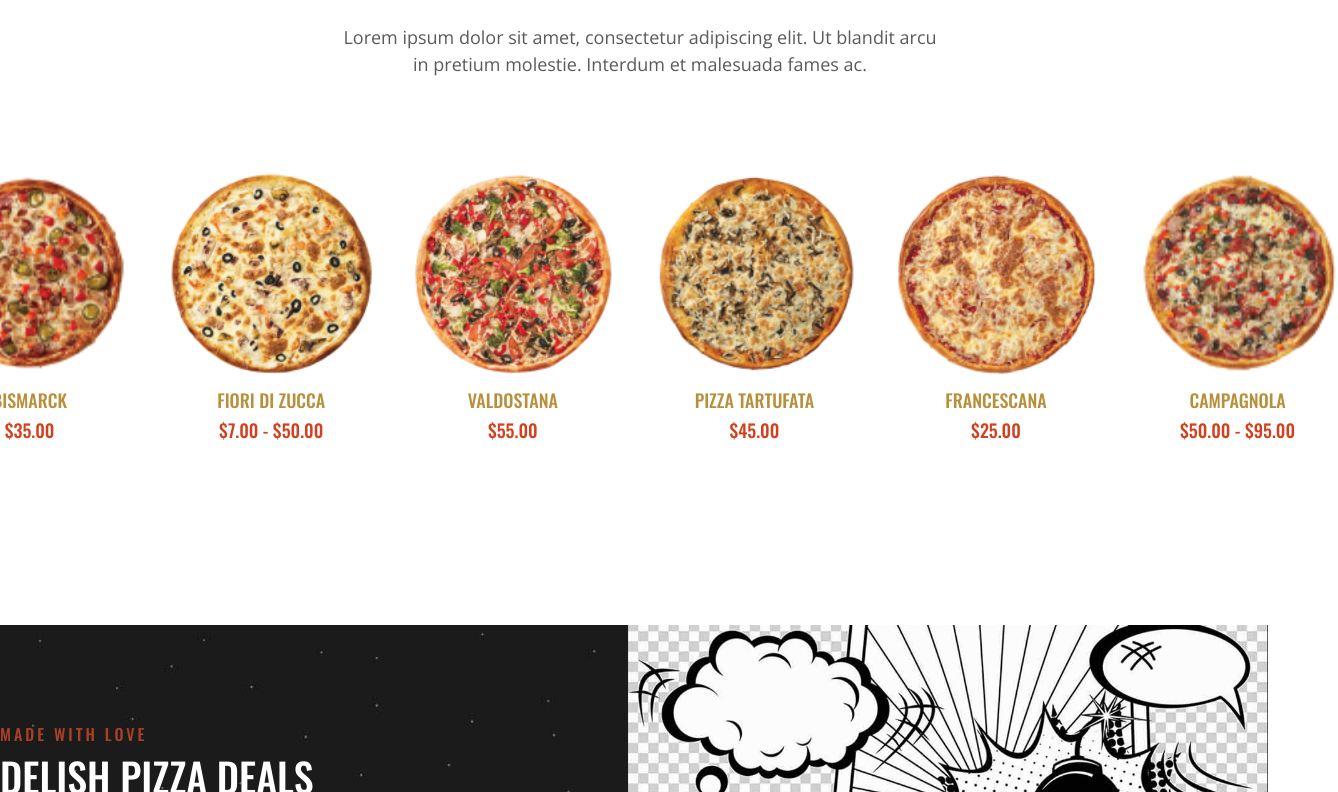
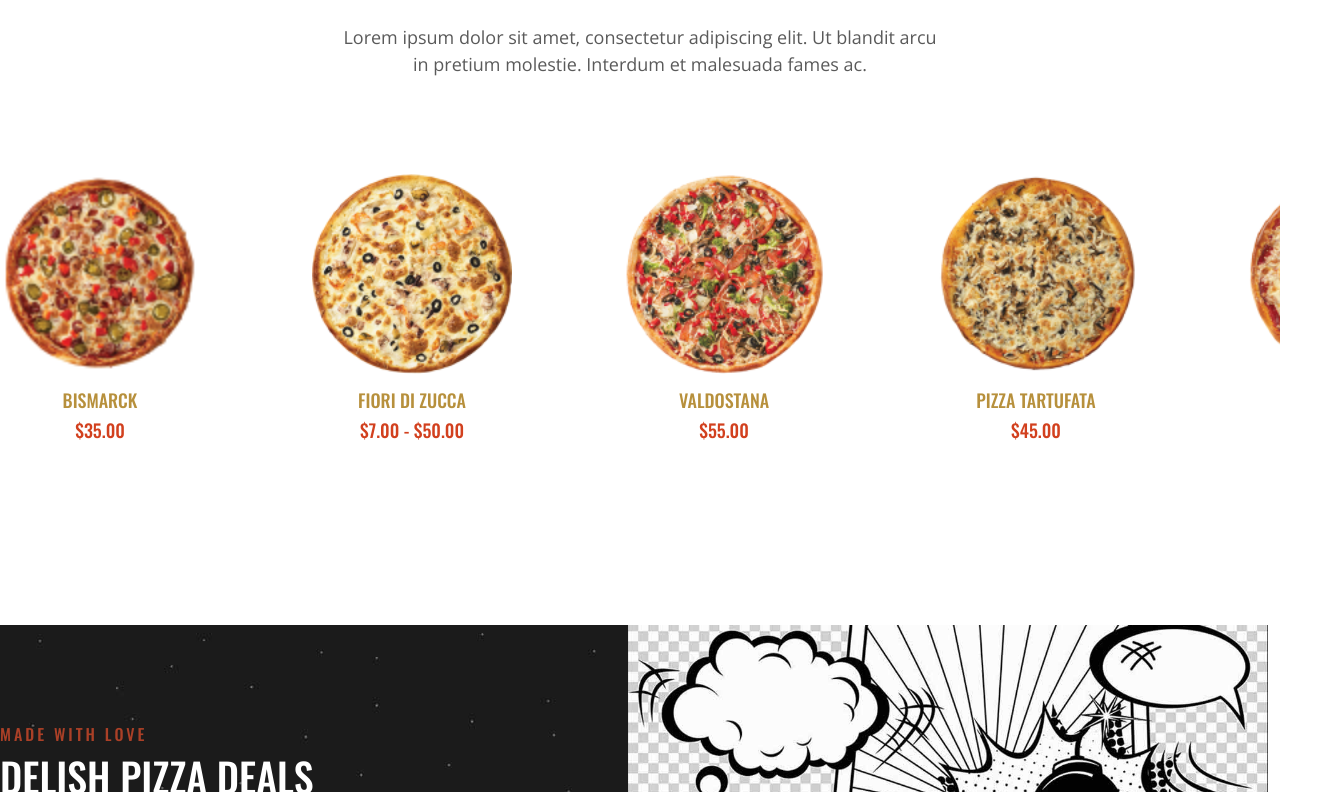
Before and after one commit to Lip-7/proj-html-vuejs, a Vue app: page / in a window 1280 px wide. Shown: the part 3268-4060 px from the top of the page, 1338 px wide, since content can reach past the window. Built offline with nearby package versions, Linux system fonts and the light colour scheme; a web font is replaced by a local one.

Commit message:
done pizza carusel male

```diff
--- a/src/components/MainInnerComponents/PizzaMenu/PizzaMenu.vue
+++ b/src/components/MainInnerComponents/PizzaMenu/PizzaMenu.vue
@@ -5,7 +5,7 @@
         <h2>the best pizza menu in town</h2>
         <p class="lorem">Lorem ipsum dolor sit amet, consectetur adipiscing elit. Ut blandit arcu in pretium molestie. Interdum et malesuada fames ac.</p>
     </div>
-    <div class="pizzaCarusel pb-5 pt-5 mt-5 d-flex overflow-hidden justify-content-between" ref="pizzaSlider" @mousemove="dragging" @mousedown="() => this.isDragging = true">
+    <div class="pizzaCarusel pb-5 pt-5 mt-5 d-flex overflow-hidden" ref="pizzaSlider" @mousemove="dragging" @mousedown="() => this.isDragging = true">
         <SinglePizza v-for="item in store.main.pizzas" :pizza="item"/>
     </div>
     <!-- <PizzaCarousel/> -->
@@ -73,9 +73,10 @@ export default {
         }
     }
     .pizzaCarusel{
-        width: 110%;
+        /* width: 110%;
         transform: translateX(-5%);
-        cursor: pointer;
+        cursor: pointer; */
+        gap: 7rem;
     }
 }
 </style>
--- a/src/components/MainInnerComponents/PizzaMenu/SinglePizza.vue
+++ b/src/components/MainInnerComponents/PizzaMenu/SinglePizza.vue
@@ -1,7 +1,7 @@
 <template>
     <div class="wrap text-center">
         <div class="imgWrap">
-            <img class=" w-100" :src="pizza.img" :alt="pizza.name">
+            <img draggable="false" class=" w-100" :src="pizza.img" :alt="pizza.name">
         </div>
         <h5 class="pizzaName mt-3">{{ pizza.name }}</h5>
         <h5 class="pizzaPrice">{{ pizza.price }}</h5>
```
